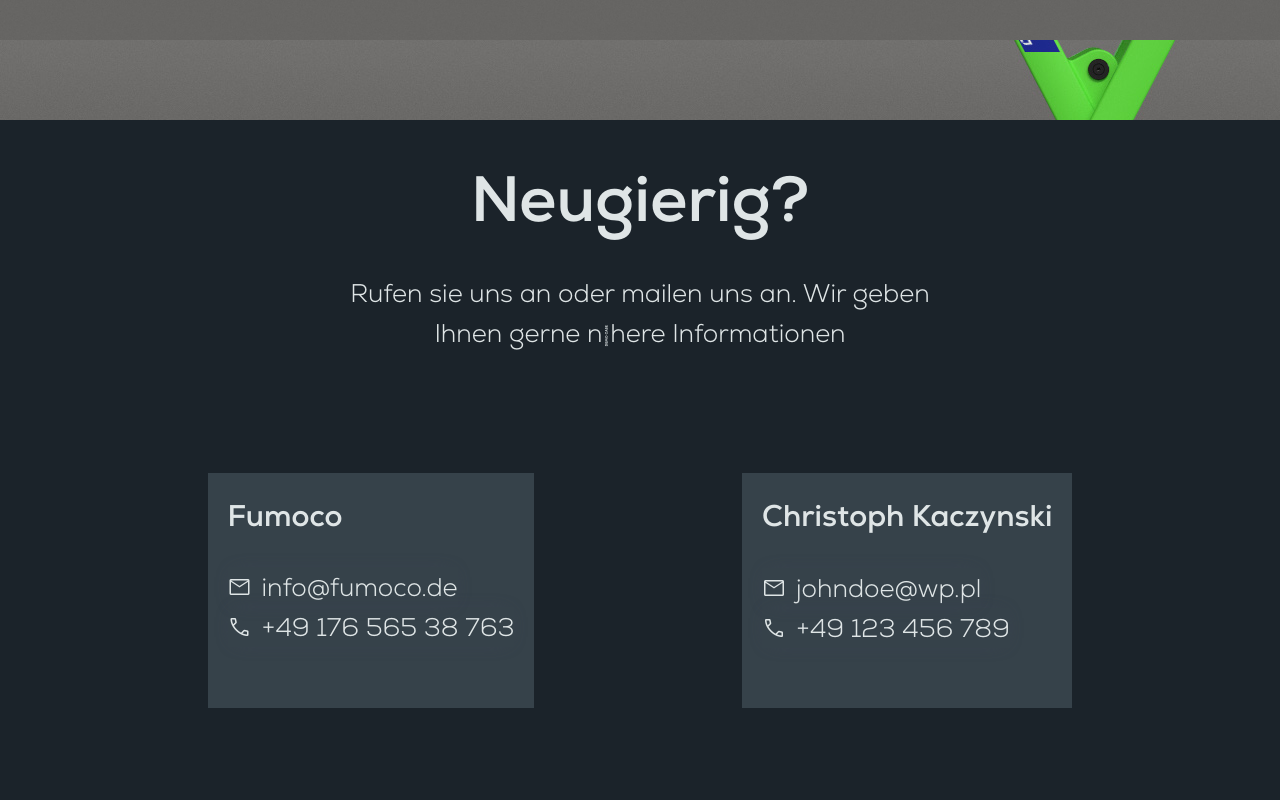
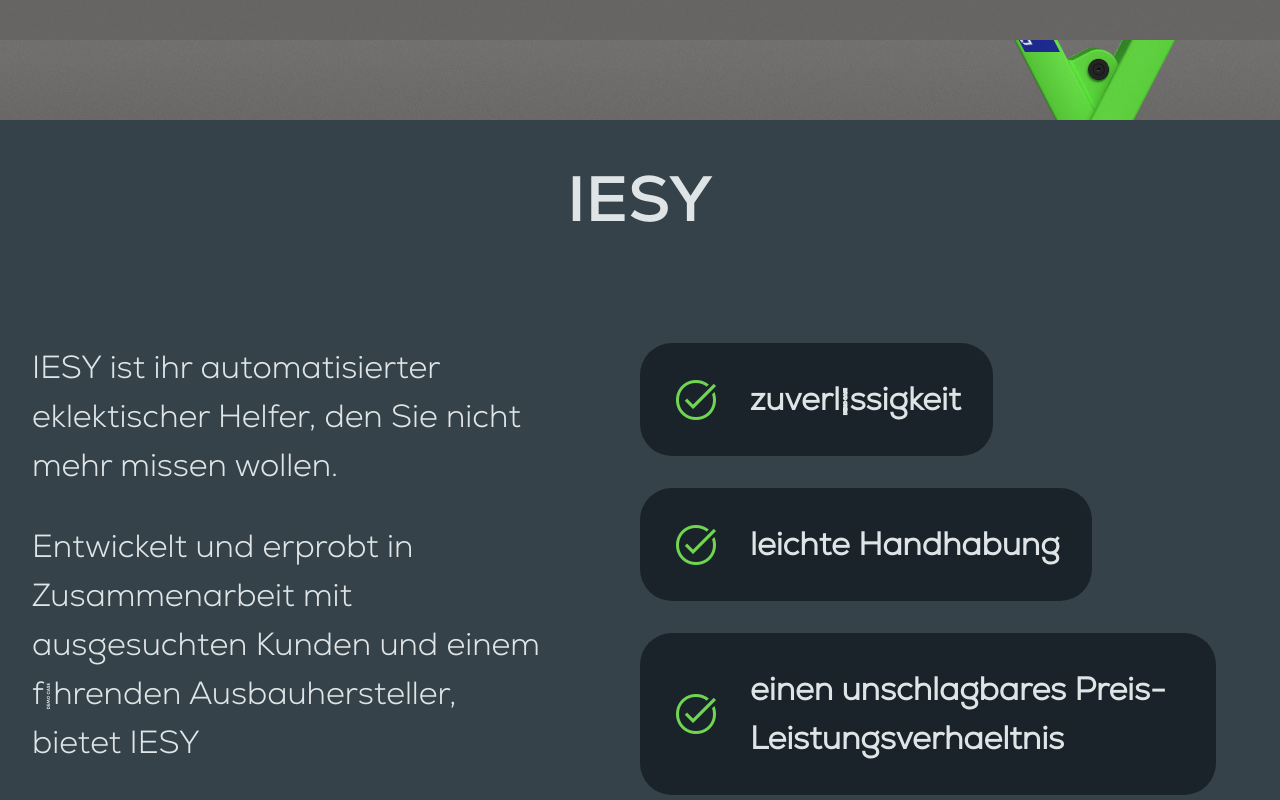
Before and after one commit to R3VANEK/fumoco-de, a website: page index.html in a window 1280 px wide. Shown: the part 680-1480 px from the top of the page. Drawn offline with nearby package versions, Linux system fonts and the light colour scheme; files whose address does not match are found by name.

Commit message:
added scroller and iesy first styling

```diff
--- a/index.html
+++ b/index.html
@@ -14,6 +14,14 @@
         <div id="loading-bar"></div>
     </section> -->
 
+    <a href="#banner-main" rel="nofollow">
+        <div id="scroll-helper">
+            <span class="material-symbols-outlined">
+                expand_less
+            </span>
+        </div>
+    </a>
+
 
     <nav>
         <img src="res/img/logo/FUMOCO_INV RGB.jpg"/>
@@ -21,7 +29,11 @@
         <ul>
             <li>About us</li>
             <li>Stretchers</li>
-            <li id="contact-us-li">Contact us</li>
+            <a href="#contact-section" rel="nofollow">
+                <li>
+                    Contact us
+                </li>
+            </a>
 
         </ul>
     </nav>
@@ -82,7 +94,42 @@
     </section>
 
 
+    <section id="iesy-section" >
+        <h1 class="section-main-h1">IESY</h1>
 
+
+        <div class="row" style="margin-top:5%;">
+            <div>
+                <article class="iesy-article">
+                    IESY ist ihr automatisierter eklektischer Helfer, den Sie nicht mehr missen wollen.
+                </article>
+
+                <article class="iesy-article">
+                    Entwickelt und erprobt  in Zusammenarbeit mit ausgesuchten Kunden  und einem führenden Ausbauhersteller,  bietet IESY
+                </article>
+            </div>
+
+
+            <div>
+                <section class="iesy-benefits-box">
+                    <span class="material-symbols-outlined">task_alt</span>
+                    <p>zuverlässigkeit</p>
+                </section>
+
+                <section class="iesy-benefits-box">
+                    <span class="material-symbols-outlined">task_alt</span>
+                    <p>leichte Handhabung</p>
+                </section>
+
+                <section class="iesy-benefits-box">
+                    <span class="material-symbols-outlined">task_alt</span>
+                    <p>einen unschlagbares Preis-Leistungsverhaeltnis</p>
+                </section>
+            </div>
+        </div>
+
+
+    </section>
 
 
     <section id="contact-section" style="align-items: center;">
@@ -92,7 +139,7 @@
 
         <div class="row" style="margin-top: 15vh; justify-content:space-evenly;">
             <article class="contact-box">
-                <h3>Fumoco</h3>
+                <h3>Fumoco GmbH</h3>
                 <div>
                     <span class="material-symbols-outlined">mail</span>
                     <p>info@fumoco.de</p>
@@ -121,13 +168,6 @@
             </article>
         </div>
 
-        <!-- <h2>Fumoco</h2>
-        <p>Email: info@fumoco.de</p>
-        <p>Tel: +49 176 565 38 763</p>
-
-        <h2>Christoph Kaczynski</h2>
-        <p>Email: </p> -->
-
     </section>
 
     <!-- <footer></footer> -->
@@ -137,6 +177,7 @@
     <script src="res/js/anime.min.js"></script>
     <script src="res/js/loading.js"></script>
     <script src="res/js/banner.js"></script>
+    <script src="res/js/scroller.js"></script>
 
 </body>
 </html>
--- a/res/css/style.css
+++ b/res/css/style.css
@@ -40,7 +40,8 @@
     font-size:4rem;
     width: fit-content;
     text-align: center;
-    height:fit-content
+    height:fit-content;
+    align-self:center;
 }
 section{
     display: flex;
@@ -63,6 +64,27 @@
 
 body{
     background-color: var(--black-fumoco);
+}
+#scroll-helper{
+    position: fixed;
+    bottom:5%;
+    right:2%;
+    background-color: var(--green-fumoco);
+    color:var(--black-fumoco);
+    width:6rem;
+    height:6rem;
+    border-radius: 50%;
+    display: flex;
+    justify-content: center;
+    align-items: center;
+    cursor:pointer;
+    transition-property: opacity;
+    opacity: 0;
+    transition: 0.6s ease-in-out;
+}
+#scroll-helper span{
+    font-size:4rem;
+    position: relative;
 }
 
 #animation-holder{
@@ -150,6 +172,10 @@
     left:10%;
     /* background-color: var(--black-fumoco); */
 
+}
+nav a{
+    text-decoration: none;
+    color: var(--black-fumoco);
 }
 
 nav img{
@@ -325,8 +351,49 @@
     height:20vh;
 }
 
-
-
+/*
+==================================================================================
+iesy section
+==================================================================================
+*/
+#iesy-section{
+    background-color: var(--grey-fumoco);
+    color:var(--white-fumoco)
+}
+.iesy-article{
+    margin-left:5%;
+    width:80%;
+    font-size:2rem;
+    margin-top:5%;
+    text-align:start;
+}
+.iesy-benefits-box{
+    font-weight: bold;
+    font-family: "NexaDemo-Bold";
+    display: flex;
+    flex-direction: row;
+    justify-content: center;
+    align-items: center;
+    background-color: var(--black-fumoco);
+    border-radius: 2rem;
+    height: fit-content;
+    margin-top:5%;
+    width: fit-content;
+    font-size:2rem;
+    padding:1em;
+    margin-right:10%;
+}
+.iesy-benefits-box span{
+    color:var(--green-fumoco);
+    fill:var(--green-fumoco);
+    font-size: 3rem;
+}
+.iesy-benefits-box p{
+    margin-left:30px;
+}
+#iesy-section .row div{
+    width:50%;
+}
 /*
 ==================================================================================
 contact section
@@ -349,6 +416,12 @@
     display: flex;
     flex-direction: column;
     align-items: flex-start;
+    transition-property: transform;
+    transition: 0.3s ease-in-out;
+    transform:translateY(0%);
+}
+.contact-box:hover{
+    transform:translateY(-10%);
 }
 .contact-box div{
     display: flex;
--- /dev/null
+++ b/res/js/scroller.js
@@ -0,0 +1,11 @@
+$(document).ready(function(){
+
+    let fullWindowHeight = $("section").eq(0).height();
+
+    window.addEventListener("scroll", function(){
+        if(window.scrollY > fullWindowHeight)
+            $("#scroll-helper").css("opacity", "1");
+        else
+            $("#scroll-helper").css("opacity", "0");
+    })
+})
```
